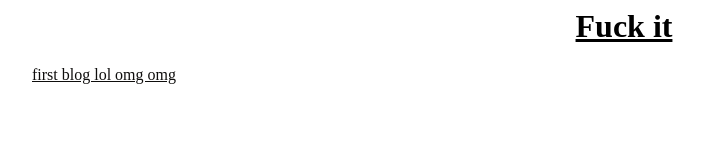
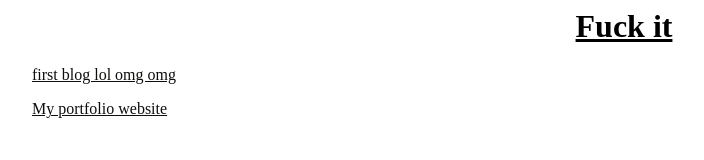
Before and after one commit to UtkrishthSrivastava/fluffy-waddle, a plain HTML site: page index.html in a window 1280 px wide. Shown: the whole page, without its empty margins (16-720 px from the left). Drawn offline with Linux system fonts and the light colour scheme.

Commit message:
new blog

```diff
--- a/index.html
+++ b/index.html
@@ -4,3 +4,4 @@
 
 
 <ul><a href=first.html>first blog lol omg omg </a></ul>
+<ul><a href=ooga.html>My portfolio website</a></ul>
```
Also changed, not shown: ooga.html (added, +1 -0 lines), files.txt.
